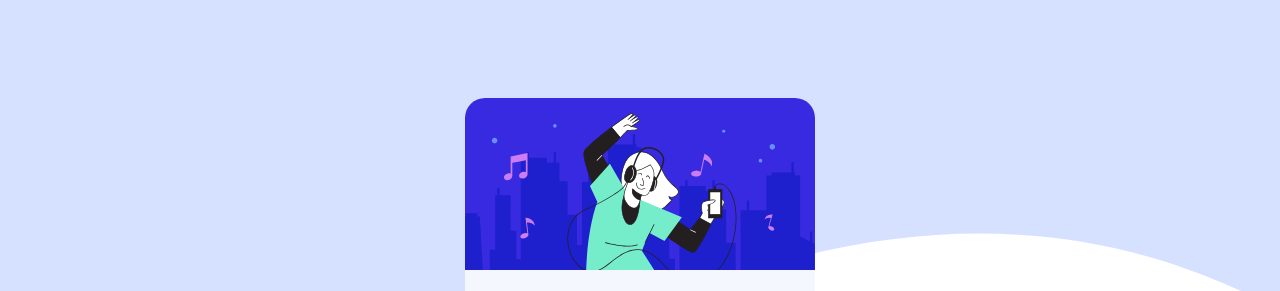
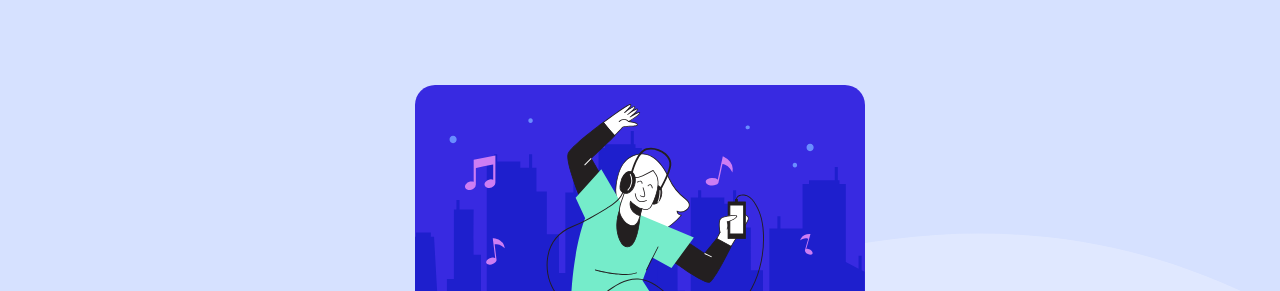
Before and after one commit to sidneyfrancois/order-summary, a plain HTML site: page index.html in a window 1280 px wide. Shown: the top 291 px of the page. Drawn offline with Linux system fonts and the light colour scheme.

Commit message:
fix background and width of card

```diff
--- a/style.css
+++ b/style.css
@@ -11,24 +11,19 @@
   --font-medium: 500;
   --font-bold: 700;
   --font-black: 900;
+
+  --desktop-background: url("images/pattern-background-desktop.svg");
+  --mobile-background: url("images/pattern-background-mobile.svg");
 }
 
 body {
   display: flex;
   justify-content: center;
   align-items: center;
-
-  background: var(--primary-pale-blue);
+  background: var(--primary-pale-blue) var(--mobile-background) no-repeat 0% 0% /
+    contain;
   font-size: 1rem;
-  font-family: "Red Hat Display";
-}
-
-@media (min-width: 600px) {
-  body {
-    background: url("images/pattern-background-desktop.svg");
-    background-size: contain;
-    background-repeat: no-repeat;
-  }
+  font-family: "Red Hat Display", sans-serif;
 }
 
 .card {
@@ -42,6 +37,17 @@ body {
   border-radius: 20px;
   overflow: hidden;
   color: var(--neutral-desaturated-blue);
+}
+
+@media (min-width: 600px) {
+  body {
+    background: var(--primary-pale-blue) var(--desktop-background) no-repeat 0%
+      0% / contain;
+  }
+
+  .card {
+    max-width: 450px;
+  }
 }
 
 .card-info {
```
